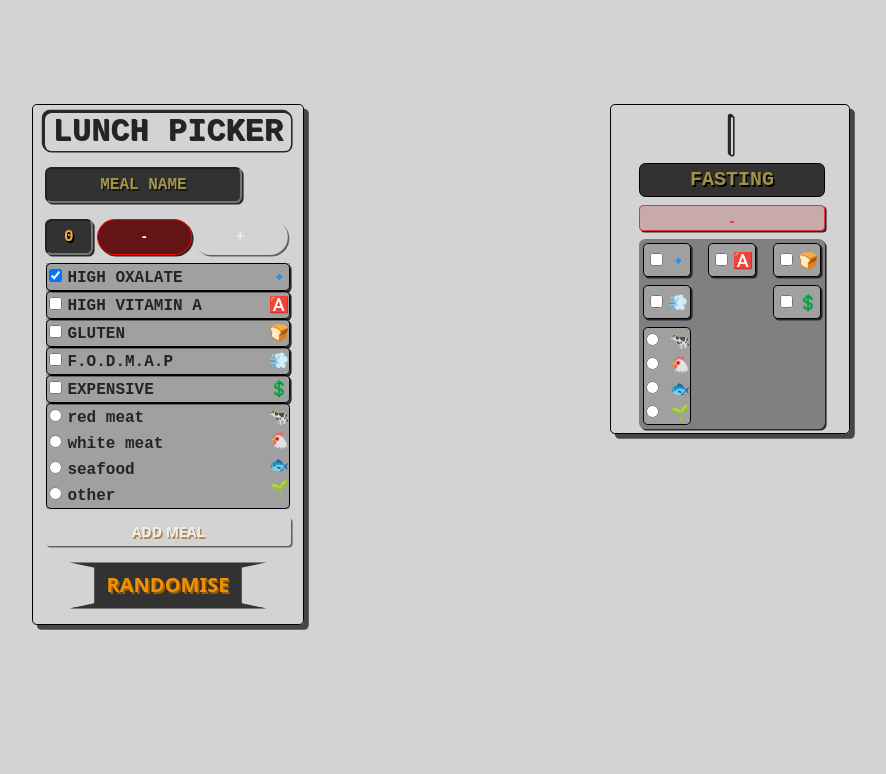
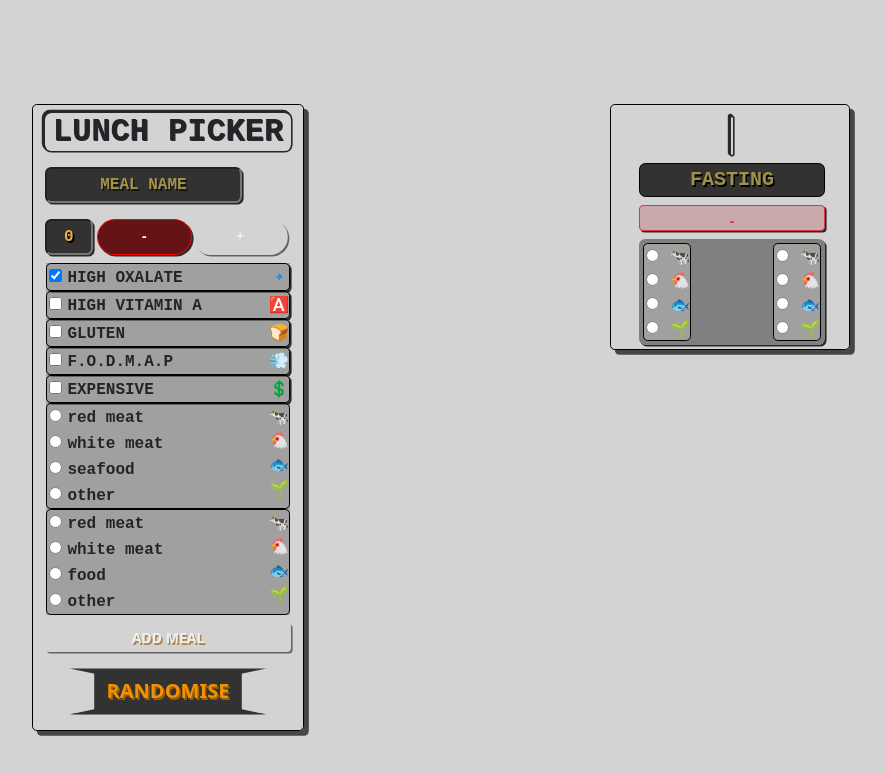
Before and after one commit to walidcodes/lunch-randomizer, a React (Create React App) app: page / in a window 1280 px wide. Shown: the top 774 px of the page, without its empty margins (199-1085 px from the left). Built offline with nearby package versions, Linux system fonts and the light colour scheme.

Commit message:
fix 'randu' under multiContent. establish unique name attributes for radio buttons in textless and multi

```diff
--- a/src/App.js
+++ b/src/App.js
@@ -25,8 +25,14 @@ function App() {
     { expensive: ["💲", -30, false] },
     {
       "red meat": ["🐄", -3, false],
-      "white meat": ["🐔", -3, false],
+      "white meat": ["🐔", -3, true],
       seafood: ["🐟", 12, false],
+      other: ["🌱", 0, false],
+    },
+    {
+      "red meat": ["🐄", -3, false],
+      "white meat": ["🐔", -3, true],
+      food: ["🐟", 12, false],
       other: ["🌱", 0, false],
     },
   ];
@@ -34,6 +40,7 @@ function App() {
   const initialList = [
     {
       name: "FASTING",
+      contents: [],
     },
   ];
 
@@ -56,7 +63,10 @@ function App() {
   }
 
   function handleAddMeal() {
-    setList([...list, { name: mealName.trim().toUpperCase() }]);
+    setList([
+      ...list,
+      { name: mealName.trim().toUpperCase(), contents: contents },
+    ]);
     setMealName("");
   }
 
@@ -191,12 +201,25 @@ function App() {
                     c={c}
                     prop={prop}
                     checked={c[prop][2]}
+                    checking={() =>
+                      setContents([
+                        ...contents.slice(0, contents.indexOf(c)),
+                        { ...c, [prop]: [c[prop][0], c[prop][1], !c[prop][2]] },
+                        ...contents.slice(contents.indexOf(c) + 1),
+                      ])
+                    }
                   />
                 );
             } else {
-              return (
-                <MultiContent key={contentIndex} c={c} contents={contents} />
-              );
+              for (let prop in c)
+                return (
+                  <MultiContent
+                    key={contentIndex}
+                    c={c}
+                    contents={contents}
+                    radioed={c[prop][2]}
+                  />
+                );
             }
           })}
         </Container>
@@ -269,7 +292,7 @@ function App() {
                       boxShadow: "0.1rem 0.1rem rgb(40, 40, 40)",
                     }}
                   >
-                    {contents.map((c, contentIndex) => {
+                    {m.contents.map((c, contentIndex) => {
                       if (Object.keys(c).length === 1) {
                         for (let prop in c)
                           return (
@@ -277,6 +300,33 @@ function App() {
                               key={prop}
                               c={c}
                               prop={prop}
+                              checkedInMeal={c[prop][2]}
+                              checkingInMeal={() =>
+                                setList([
+                                  ...list.slice(0, list.indexOf(m)),
+                                  {
+                                    name: m.name,
+                                    contents: [
+                                      ...m.contents.slice(
+                                        0,
+                                        m.contents.indexOf(c)
+                                      ),
+                                      {
+                                        ...c,
+                                        [prop]: [
+                                          c[prop][0],
+                                          c[prop][1],
+                                          !c[prop][2],
+                                        ],
+                                      },
+                                      ...m.contents.slice(
+                                        m.contents.indexOf(c) + 1
+                                      ),
+                                    ],
+                                  },
+                                  ...list.slice(list.indexOf(m) + 1),
+                                ])
+                              }
                             />
                           );
                       }
--- a/src/components/content.js
+++ b/src/components/content.js
@@ -54,7 +54,7 @@ export function ContentInput({ handleTypingContent, typingContent }) {
   );
 }
 
-export function SingleContent({ c, prop, checked }) {
+export function SingleContent({ c, prop, checked, checking }) {
   return (
     <div
       key={prop}
@@ -66,11 +66,17 @@ export function SingleContent({ c, prop, checked }) {
           <input
             className="checkbox"
             type="checkbox"
-            checked="true"
+            checked
+            id={prop.trim()}
+            onChange={checking}
+          ></input>
+        ) : (
+          <input
+            className="checkbox"
+            type="checkbox"
+            onChange={checking}
             id={prop.trim()}
           ></input>
-        ) : (
-          <input className="checkbox" type="checkbox" id={prop.trim()}></input>
         )}
 
         <label htmlFor={prop.trim()}>{prop.trim().toLocaleUpperCase()}</label>
@@ -84,7 +90,13 @@ export function SingleContent({ c, prop, checked }) {
   );
 }
 
-export function TextlessSingleContent({ c, prop, checkedInMeal }) {
+export function TextlessSingleContent({
+  c,
+  prop,
+  checkedInMeal,
+  checkingInMeal,
+}) {
+  // idea: lock checkboxes of meal cards unless unlocked with button
   return (
     <div
       key={prop}
@@ -101,10 +113,16 @@ export function TextlessSingleContent({ c, prop, checkedInMeal }) {
             className="checkbox"
             type="checkbox"
             checked
+            onChange={checkingInMeal}
             id={prop.trim()}
           ></input>
         ) : (
-          <input className="checkbox" type="checkbox" id={prop.trim()}></input>
+          <input
+            className="checkbox"
+            type="checkbox"
+            onChange={checkingInMeal}
+            id={prop.trim()}
+          ></input>
         )}
       </div>
       <div>
@@ -116,7 +134,8 @@ export function TextlessSingleContent({ c, prop, checkedInMeal }) {
   );
 }
 
-export function MultiContent({ c, contentIndex, contents }) {
+export function MultiContent({ c, contentIndex, contents, radioed }) {
+  const randu = Math.random();
   return (
     <div
       key={`${c[Object.keys(c)[0]]}${c[Object.keys(c)[0]]}`}
@@ -126,12 +145,23 @@ export function MultiContent({ c, contentIndex, contents }) {
         {Object.keys(c).map((kc, i) => {
           return (
             <div id={`${kc}0`}>
-              <input
-                className="checkbox"
-                type="radio"
-                id={kc}
-                name={`c${contents[contentIndex]}`}
-              ></input>
+              {radioed ? (
+                <input
+                  className="checkbox"
+                  type="radio"
+                  id={kc}
+                  checked
+                  name={`c${contents[contentIndex]}}${randu}`}
+                ></input>
+              ) : (
+                <input
+                  className="checkbox"
+                  type="radio"
+                  id={kc}
+                  name={`c${contents[contentIndex]}${randu}`}
+                ></input>
+              )}
+
               <label htmlFor={kc}>{kc}</label>
             </div>
           );
```
